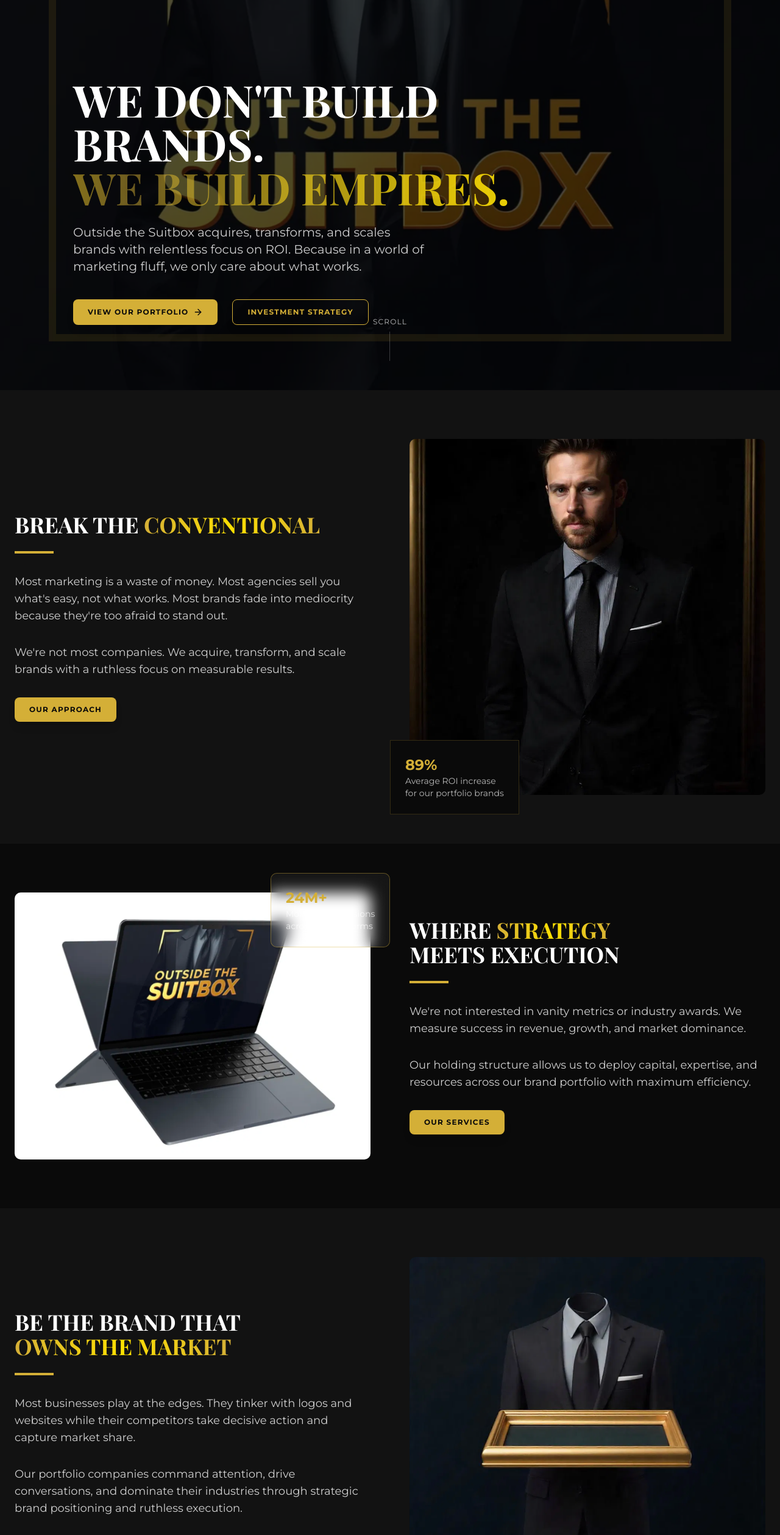
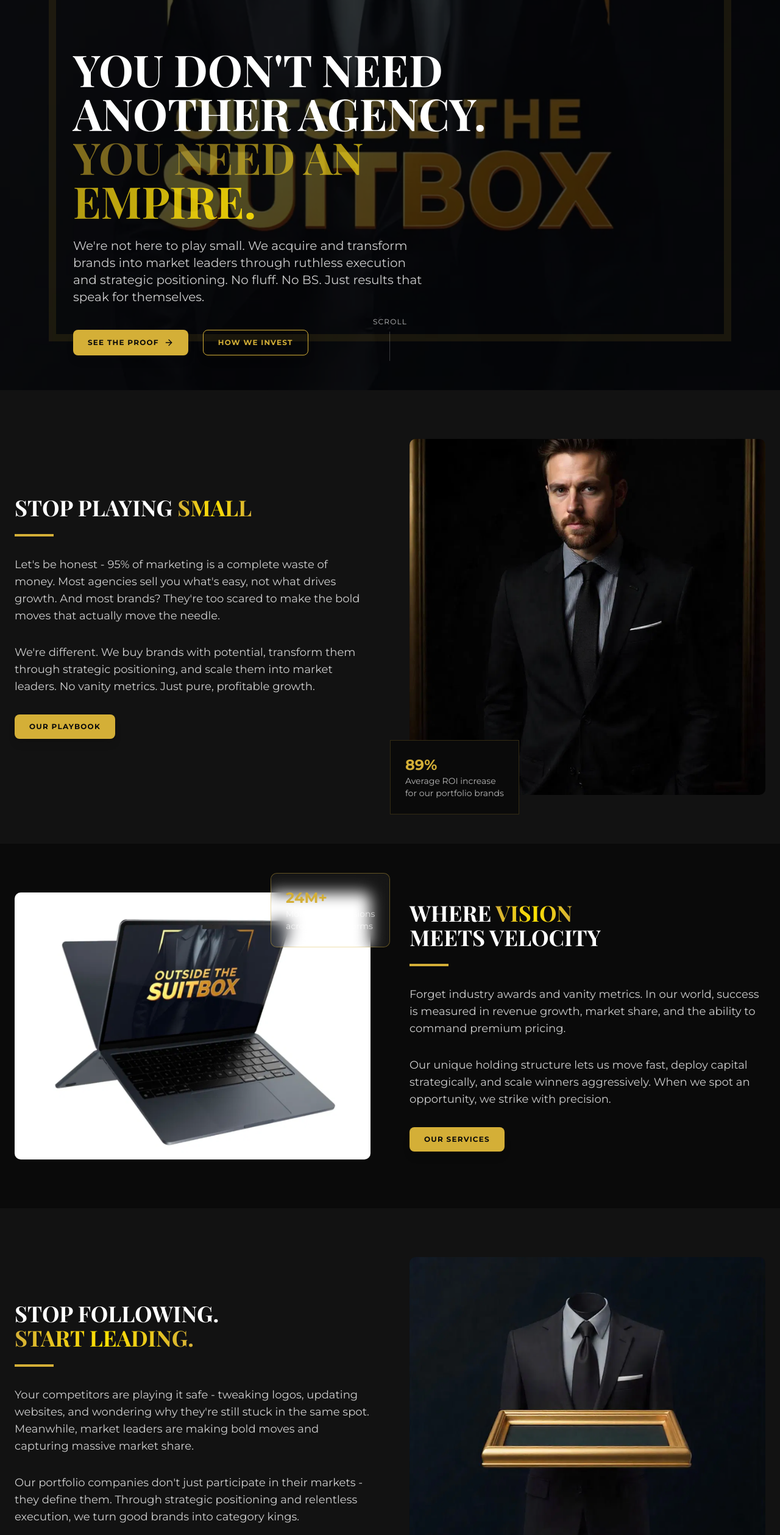
Before and after one commit to OTSBHoldings/outsidethesuitbox, a React (Vite) app: page / in a window 1280 px wide. Shown: the part 160-2678 px from the top of the page at 61% size. Built offline with nearby package versions, Linux system fonts and the light colour scheme.

Commit message:
Refactor: Improve copy and SEO across pages
This commit refactors the copy on all pages to improve SEO and customer focus, aiming for a more engaging and effective tone.

```diff
--- a/src/components/Featured.tsx
+++ b/src/components/Featured.tsx
@@ -18,18 +18,18 @@ const Featured = () => {
         <div className="grid grid-cols-1 md:grid-cols-2 gap-16 items-center">
           <div>
             <h2 ref={titleRef} className="text-3xl md:text-4xl font-display font-bold mb-6 uppercase opacity-0 translate-y-10 transition-all duration-700 ease-out">
-              BREAK THE <span className="gold-text">CONVENTIONAL</span>
+              STOP PLAYING <span className="gold-text">SMALL</span>
             </h2>
             <div className="w-16 h-1 bg-gold mb-8"></div>
             <div ref={contentRef} className="opacity-0 translate-y-10 transition-all duration-700 ease-out delay-200">
               <p className="text-white/80 mb-8 text-lg">
-                Most marketing is a waste of money. Most agencies sell you what's easy, not what works. Most brands fade into mediocrity because they're too afraid to stand out.
+                Let's be honest - 95% of marketing is a complete waste of money. Most agencies sell you what's easy, not what drives growth. And most brands? They're too scared to make the bold moves that actually move the needle.
               </p>
               <p className="text-white/80 mb-8 text-lg">
-                We're not most companies. We acquire, transform, and scale brands with a ruthless focus on measurable results.
+                We're different. We buy brands with potential, transform them through strategic positioning, and scale them into market leaders. No vanity metrics. Just pure, profitable growth.
               </p>
               <Link to="/about" className="btn-gold inline-block text-xs tracking-widest">
-                OUR APPROACH
+                OUR PLAYBOOK
               </Link>
             </div>
           </div>
--- a/src/components/Hero.tsx
+++ b/src/components/Hero.tsx
@@ -29,28 +29,27 @@ const Hero = () => {
         />
       </div>
 
-      {/* Content */}
       <div className="container mx-auto px-6 relative z-20 pt-20 md:pt-0">
         <div className="max-w-3xl mx-auto md:mx-0 md:ml-12 lg:ml-24">
           <div className="mb-8 text-gold text-sm uppercase tracking-widest font-medium opacity-0 translate-y-10 transition-all duration-700 ease-out"
             ref={subtitleRef}>
-            Strategic Brand Investment
+            Disrupt. Scale. Dominate.
           </div>
 
           <h1
             ref={titleRef}
             className="text-4xl md:text-5xl lg:text-6xl xl:text-7xl font-display font-bold text-white mb-6 opacity-0 translate-y-10 transition-all duration-1000 ease-out"
           >
-            <span className="block">WE DON'T BUILD</span>
-            <span className="block">BRANDS.</span>
-            <span className="gold-text shimmer-effect">WE BUILD EMPIRES.</span>
+            <span className="block">YOU DON'T NEED</span>
+            <span className="block">ANOTHER AGENCY.</span>
+            <span className="gold-text shimmer-effect">YOU NEED AN EMPIRE.</span>
           </h1>
 
           <p
             ref={subtitleRef}
             className="text-lg md:text-xl text-white/80 mb-10 max-w-xl opacity-0 translate-y-10 transition-all duration-1000 ease-out delay-300"
           >
-            Outside the Suitbox acquires, transforms, and scales brands with relentless focus on ROI. Because in a world of marketing fluff, we only care about what works.
+            We're not here to play small. We acquire and transform brands into market leaders through ruthless execution and strategic positioning. No fluff. No BS. Just results that speak for themselves.
           </p>
 
           <div
@@ -58,10 +57,10 @@ const Hero = () => {
             className="flex flex-col sm:flex-row gap-6 opacity-0 translate-y-10 transition-all duration-1000 ease-out delay-500"
           >
             <Link to="/portfolio" className="btn-gold group text-xs tracking-widest flex items-center justify-center">
-              VIEW OUR PORTFOLIO
+              SEE THE PROOF
               <ArrowRight className="ml-2 h-4 w-4 transform transition-transform group-hover:translate-x-1" />
             </Link>
-            <Link to="/investments" className="btn-outline text-xs tracking-widest">INVESTMENT STRATEGY</Link>
+            <Link to="/investments" className="btn-outline text-xs tracking-widest">HOW WE INVEST</Link>
           </div>
         </div>
       </div>
--- a/src/components/Investment.tsx
+++ b/src/components/Investment.tsx
@@ -19,18 +19,18 @@ const Investment = () => {
         <div className="grid grid-cols-1 md:grid-cols-2 gap-16 items-center">
           <div>
             <h2 ref={titleRef} className="text-3xl md:text-4xl font-display font-bold mb-6 uppercase opacity-0 translate-y-10 transition-all duration-700 ease-out">
-              BE THE BRAND THAT<br /><span className="gold-text">OWNS THE MARKET</span>
+              STOP FOLLOWING.<br /><span className="gold-text">START LEADING.</span>
             </h2>
             <div className="w-16 h-1 bg-gold mb-8"></div>
             <div ref={contentRef} className="opacity-0 translate-y-10 transition-all duration-700 ease-out delay-200">
               <p className="text-white/80 mb-8 text-lg">
-                Most businesses play at the edges. They tinker with logos and websites while their competitors take decisive action and capture market share.
+                Your competitors are playing it safe - tweaking logos, updating websites, and wondering why they're still stuck in the same spot. Meanwhile, market leaders are making bold moves and capturing massive market share.
               </p>
               <p className="text-white/80 mb-8 text-lg">
-                Our portfolio companies command attention, drive conversations, and dominate their industries through strategic brand positioning and ruthless execution.
+                Our portfolio companies don't just participate in their markets - they define them. Through strategic positioning and relentless execution, we turn good brands into category kings.
               </p>
               <Link to="/investments" className="btn-gold inline-block text-xs tracking-widest">
-                INVESTMENT CRITERIA
+                INVESTMENT STRATEGY
               </Link>
             </div>
           </div>
--- a/src/components/Technology.tsx
+++ b/src/components/Technology.tsx
@@ -1,4 +1,3 @@
-
 import React, { useRef } from 'react';
 import { Link } from 'react-router-dom';
 import { useIntersectionAnimation } from '../hooks/useIntersectionAnimation';
@@ -33,15 +32,15 @@ const Technology = () => {
           </div>
           <div className="order-1 md:order-2">
             <h2 ref={titleRef} className="text-3xl md:text-4xl font-display font-bold mb-6 uppercase opacity-0 translate-y-10 transition-all duration-700 ease-out">
-              WHERE <span className="gold-text">STRATEGY</span><br />MEETS EXECUTION
+              WHERE <span className="gold-text">VISION</span><br />MEETS VELOCITY
             </h2>
             <div className="w-16 h-1 bg-gold mb-8"></div>
             <div ref={contentRef} className="opacity-0 translate-y-10 transition-all duration-700 ease-out delay-200">
               <p className="text-white/80 mb-8 text-lg">
-                We're not interested in vanity metrics or industry awards. We measure success in revenue, growth, and market dominance.
+                Forget industry awards and vanity metrics. In our world, success is measured in revenue growth, market share, and the ability to command premium pricing.
               </p>
               <p className="text-white/80 mb-8 text-lg">
-                Our holding structure allows us to deploy capital, expertise, and resources across our brand portfolio with maximum efficiency.
+                Our unique holding structure lets us move fast, deploy capital strategically, and scale winners aggressively. When we spot an opportunity, we strike with precision.
               </p>
               <Link to="/services" className="btn-gold inline-block text-xs tracking-widest">
                 OUR SERVICES
--- a/src/components/contact/ContactInfo.tsx
+++ b/src/components/contact/ContactInfo.tsx
@@ -1,4 +1,3 @@
-
 import React, { useRef } from 'react';
 import { MapPin, Phone, Mail, Zap } from 'lucide-react';
 import { useIntersectionAnimation } from '../../hooks/useIntersectionAnimation';
@@ -10,23 +9,23 @@ const ContactInfo = () => {
   const contactItems = [
     {
       icon: <MapPin className="text-gold h-5 w-5" />,
-      title: "Find Us",
+      title: "Our HQ",
       details: ["123 Bold Avenue", "London, UK EC1A 1BB"]
     },
     {
       icon: <Phone className="text-gold h-5 w-5" />,
-      title: "Call Us",
-      details: ["+44 (0) 20 1234 5678", "Monday - Friday, 9am - 6pm"]
+      title: "Let's Talk",
+      details: ["+44 (0) 20 1234 5678", "Direct line to decision makers"]
     },
     {
       icon: <Mail className="text-gold h-5 w-5" />,
-      title: "Email Us",
-      details: ["hello@outsidethesuitbox.com", "proposals@outsidethesuitbox.com"]
+      title: "Email Direct",
+      details: ["deals@outsidethesuitbox.com", "partnerships@outsidethesuitbox.com"]
     },
     {
       icon: <Zap className="text-gold h-5 w-5" />,
-      title: "Follow Us",
-      details: ["@outsidethesuitbox", "#LeavetheSuitBehind"]
+      title: "Social Impact",
+      details: ["@disruptthebox", "#BreakTheBox"]
     }
   ];
 
--- a/src/pages/Index.tsx
+++ b/src/pages/Index.tsx
@@ -1,4 +1,3 @@
-
 import React from 'react';
 import { Helmet } from 'react-helmet';
 import Navbar from '../components/Navbar';
@@ -16,17 +15,17 @@ const Index = () => {
   return (
     <>
       <Helmet>
-        <title>Outside the Suitbox | Strategic Brand Investment</title>
-        <meta name="description" content="Outside the Suitbox acquires, builds, and transforms brands that challenge conventions. A strategic holding company with a relentless focus on ROI-driven growth." />
-        <meta name="keywords" content="brand holding company, marketing investments, strategic growth, disruptive branding, brand acquisition, ROI-driven marketing" />
-        <meta property="og:title" content="Outside the Suitbox | Strategic Brand Investment" />
-        <meta property="og:description" content="We don't just build brands. We build empires. Strategic brand holdings with relentless focus on ROI." />
+        <title>Outside the Suitbox | Strategic Brand Acquisition & Transformation</title>
+        <meta name="description" content="We acquire, transform, and scale brands through strategic positioning and ruthless execution. From startups to market leaders, we build valuable brands that dominate their markets." />
+        <meta name="keywords" content="brand acquisition, strategic growth, brand transformation, marketing ROI, business scaling, market dominance" />
+        <meta property="og:title" content="Outside the Suitbox | Strategic Brand Acquisition & Transformation" />
+        <meta property="og:description" content="Stop playing small. We transform good brands into market leaders through strategic acquisition and ruthless execution." />
         <meta property="og:type" content="website" />
         <meta property="og:url" content="https://outsidethesuitbox.com" />
         <meta property="og:image" content="/lovable-uploads/d60a241c-168b-45ea-a47e-2cfe6820cb82.png" />
         <meta name="twitter:card" content="summary_large_image" />
-        <meta name="twitter:title" content="Outside the Suitbox | Strategic Brand Investment" />
-        <meta name="twitter:description" content="We don't just build brands. We build empires. Strategic brand holdings with relentless focus on ROI." />
+        <meta name="twitter:title" content="Outside the Suitbox | Strategic Brand Acquisition & Transformation" />
+        <meta name="twitter:description" content="Stop playing small. We transform good brands into market leaders through strategic acquisition and ruthless execution." />
         <meta name="twitter:image" content="/lovable-uploads/d60a241c-168b-45ea-a47e-2cfe6820cb82.png" />
         <link rel="canonical" href="https://outsidethesuitbox.com" />
         <meta name="viewport" content="width=device-width, initial-scale=1.0, maximum-scale=5.0" />
```
